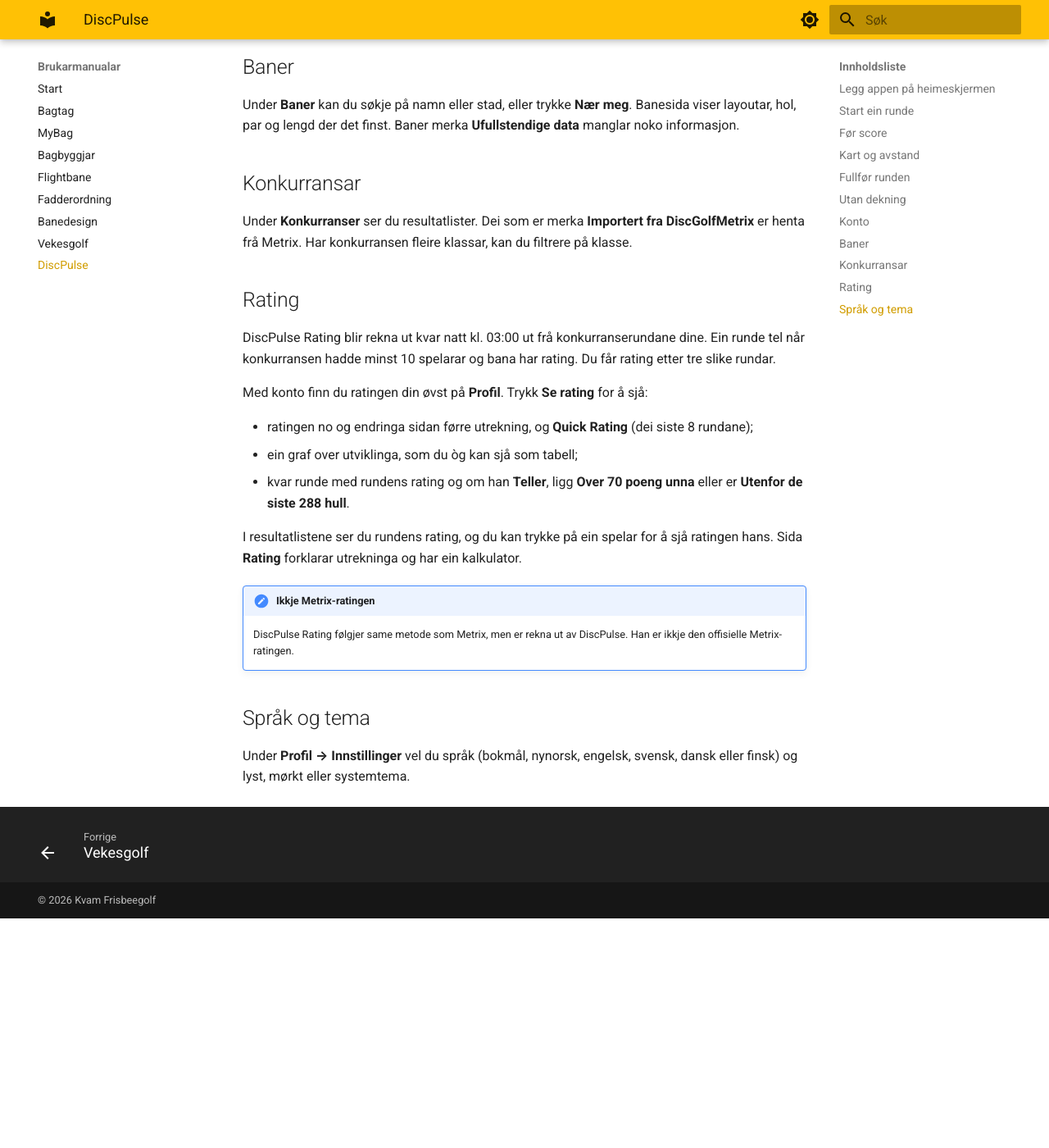
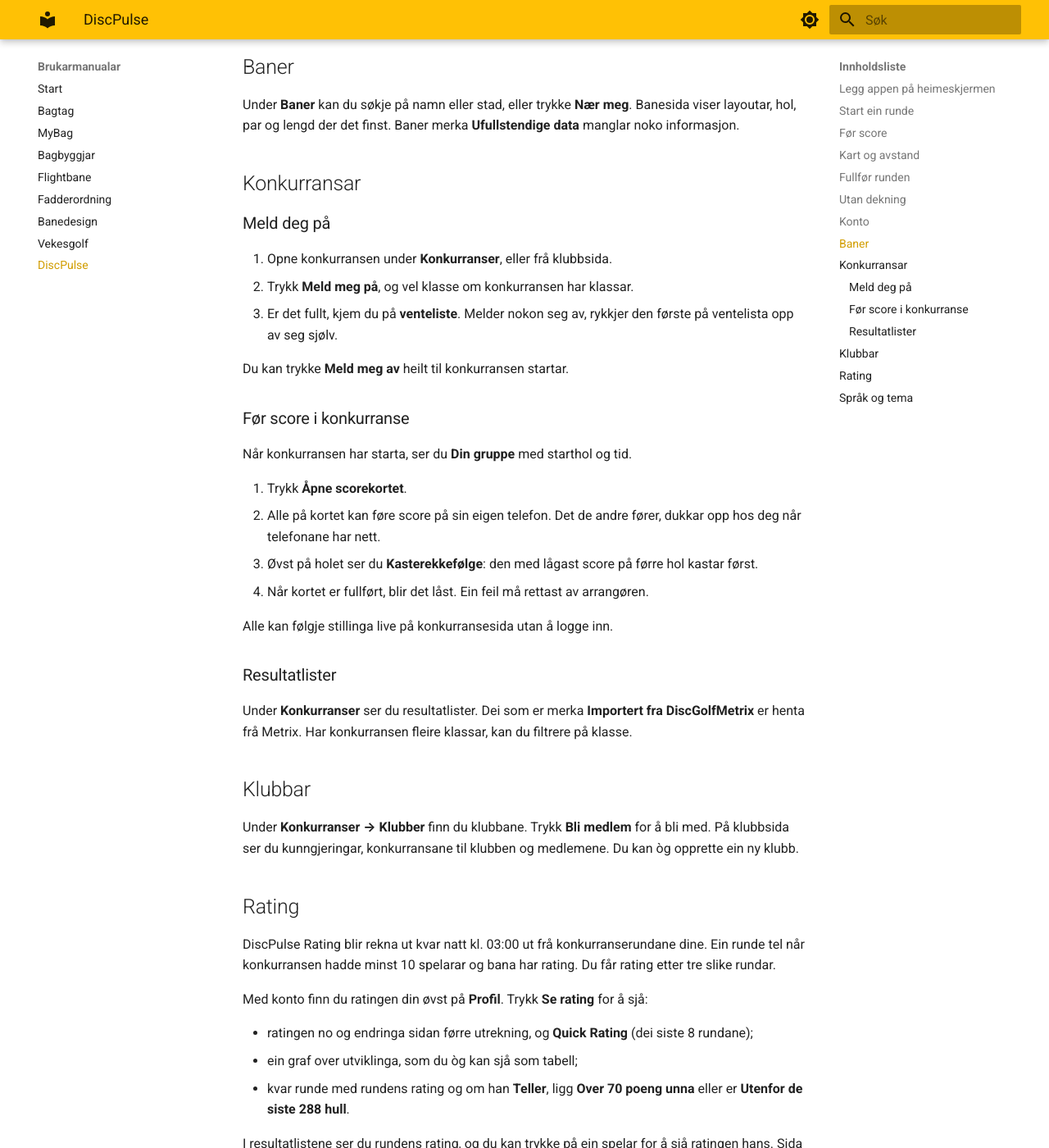
Before and after one commit to hanses89/manuals, an MkDocs documentation site: the page built from docs/discpulse.md, in a window 1280 px wide and 1400 px high, scrolled down 3484 px. Shown: the whole window at 82% size. Built offline with MkDocs 1.6.1 and Material for MkDocs 9.7.7, drawn with Linux system fonts in a browser that asks for light colours; before the commit the page ends 4604 px from its top, so only the background shows below that.

Commit message:
manual: sync from discpulse.app @ c322dc1cb1c6e7ac43e4e6eb35e6b65e055664a7

```diff
--- a/docs/discpulse.md
+++ b/docs/discpulse.md
@@ -137,9 +137,39 @@ Banesida viser layoutar, hol, par og lengd der det finst. Baner merka
 
 ## Konkurransar
 
+### Meld deg på
+
+1. Opne konkurransen under **Konkurranser**, eller frå klubbsida.
+2. Trykk **Meld meg på**, og vel klasse om konkurransen har klassar.
+3. Er det fullt, kjem du på **venteliste**. Melder nokon seg av, rykkjer
+   den første på ventelista opp av seg sjølv.
+
+Du kan trykke **Meld meg av** heilt til konkurransen startar.
+
+### Før score i konkurranse
+
+Når konkurransen har starta, ser du **Din gruppe** med starthol og tid.
+
+1. Trykk **Åpne scorekortet**.
+2. Alle på kortet kan føre score på sin eigen telefon. Det de andre fører,
+   dukkar opp hos deg når telefonane har nett.
+3. Øvst på holet ser du **Kasterekkefølge**: den med lågast score på førre hol
+   kastar først.
+4. Når kortet er fullført, blir det låst. Ein feil må rettast av arrangøren.
+
+Alle kan følgje stillinga live på konkurransesida utan å logge inn.
+
+### Resultatlister
+
 Under **Konkurranser** ser du resultatlister. Dei som er merka
 **Importert fra DiscGolfMetrix** er henta frå Metrix. Har konkurransen fleire
 klassar, kan du filtrere på klasse.
+
+## Klubbar
+
+Under **Konkurranser → Klubber** finn du klubbane. Trykk **Bli medlem** for å
+bli med. På klubbsida ser du kunngjeringar, konkurransane til klubben og
+medlemene. Du kan òg opprette ein ny klubb.
 
 ## Rating
 
```
